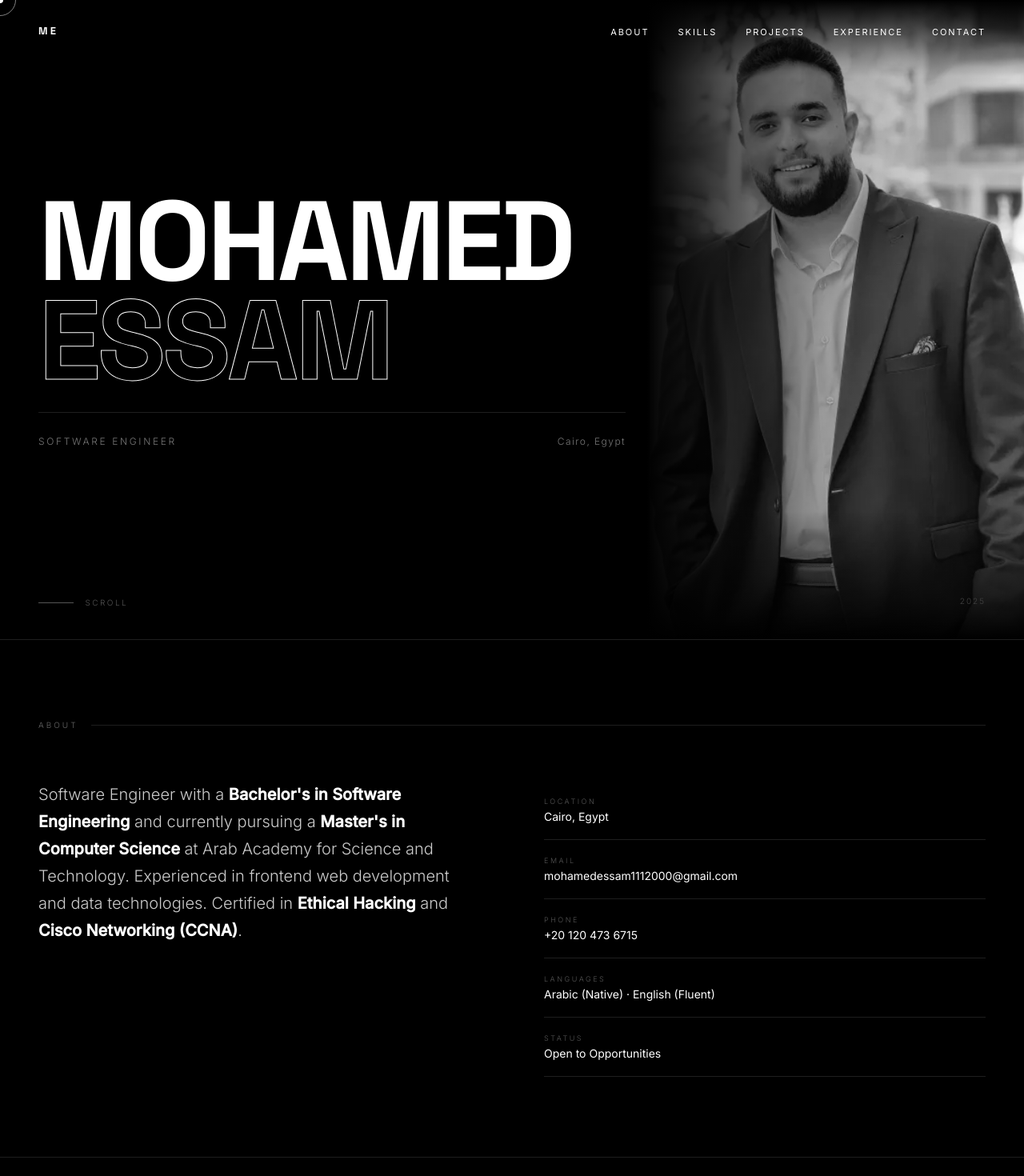
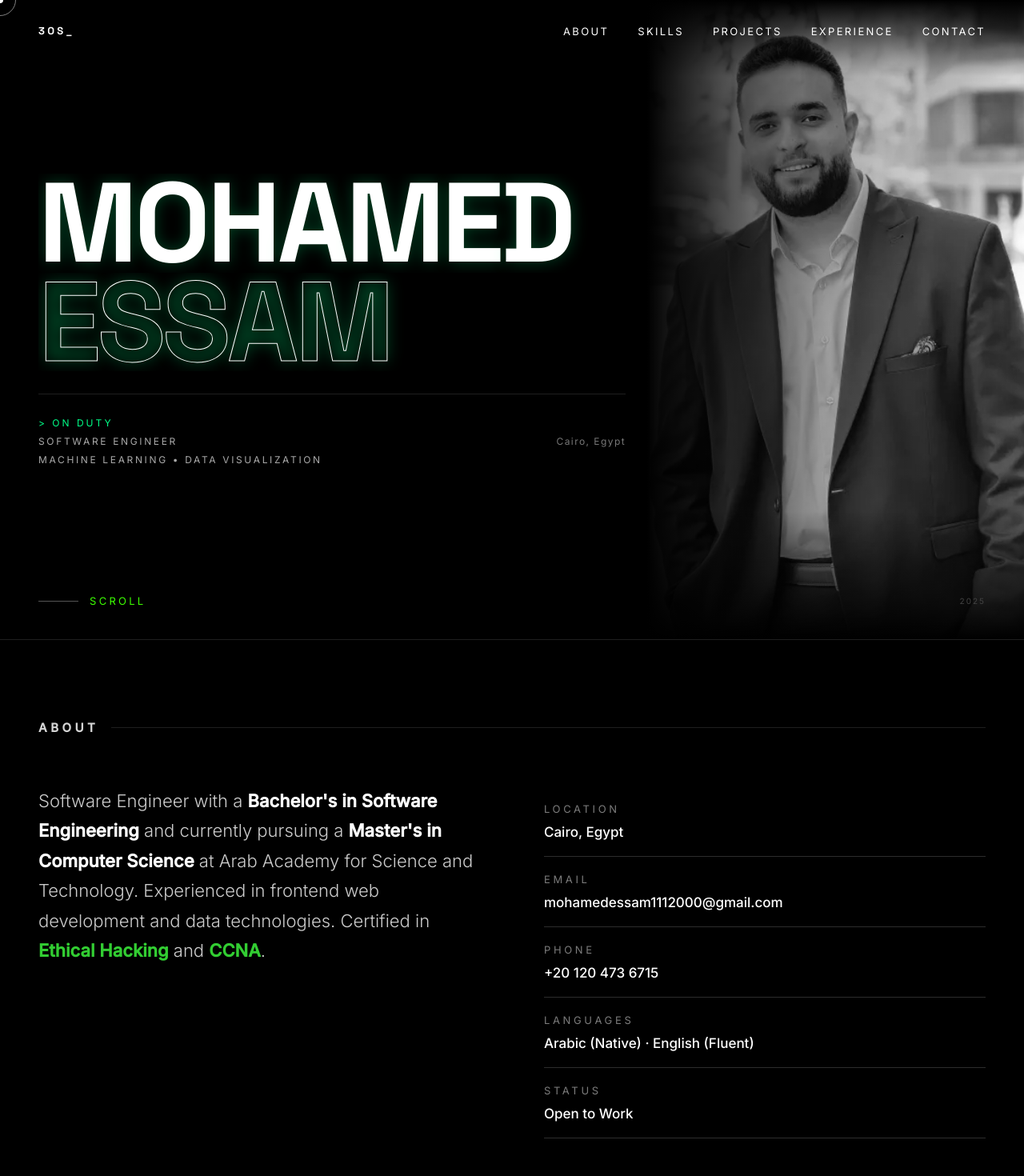
Before and after one commit to mo3os/portfolio, a React (Vite) app: page / in a window 1280 px wide. Shown: the top 1470 px of the page at 80% size. Built offline with nearby package versions, Linux system fonts and the light colour scheme.

Commit message:
Add files via upload

```diff
--- a/src/App.jsx
+++ b/src/App.jsx
@@ -25,10 +25,10 @@ export default function App() {
         borderTop: "1px solid #1e1e1e",
         display: "flex", justifyContent: "space-between", alignItems: "center",
       }}>
-        <span style={{ fontSize: 10, letterSpacing: "0.18em", textTransform: "uppercase", color: "#444" }}>
+        <span style={{ fontSize: 13, letterSpacing: "0.18em", textTransform: "uppercase", color: "#444" }}>
           © 2026 Mohamed Essam
         </span>
-        <span style={{ fontSize: 10, letterSpacing: "0.18em", textTransform: "uppercase", color: "#444" }}>
+        <span style={{ fontSize: 13, letterSpacing: "0.18em", textTransform: "uppercase", color: "#444" }}>
           Software Engineer — Cairo, Egypt
         </span>
       </footer>
--- a/src/components/About.jsx
+++ b/src/components/About.jsx
@@ -8,12 +8,12 @@ export default function About() {
       <SectionLabel>About</SectionLabel>
       <div style={{ display: "grid", gridTemplateColumns: "1fr 1fr", gap: "80px" }}>
         <FadeIn>
-          <p style={{ fontSize: 20, lineHeight: 1.7, fontWeight: 300, color: "#ccc" }}>
+          <p style={{ fontSize: 22, lineHeight: 1.7, fontWeight: 300, color: "#ccc" }}>
             Software Engineer with a <strong style={{ color: "white", fontWeight: 600 }}>Bachelor's in Software Engineering</strong>{" "}
             and currently pursuing a <strong style={{ color: "white", fontWeight: 600 }}>Master's in Computer Science</strong>{" "}
             at Arab Academy for Science and Technology. Experienced in frontend web development and data technologies.
-            Certified in <strong style={{ color: "white", fontWeight: 600 }}>Ethical Hacking</strong> and{" "}
-            <strong style={{ color: "white", fontWeight: 600 }}>Cisco Networking (CCNA)</strong>.
+            Certified in <strong style={{ color: "limegreen", fontWeight: 600 }}>Ethical Hacking</strong> and{" "}
+            <strong style={{ color: "limegreen", fontWeight: 600 }}>CCNA</strong>.
           </p>
         </FadeIn>
         <FadeIn delay={0.1}>
@@ -23,14 +23,14 @@ export default function About() {
               ["Email", personal.email],
               ["Phone", personal.phone],
               ["Languages", "Arabic (Native) · English (Fluent)"],
-              ["Status", "Open to Opportunities"],
+              ["Status", "Open to Work"],
             ].map(([label, val]) => (
               <div key={label} style={{
-                display: "flex", flexDirection: "column", gap: 5,
-                padding: "20px 0", borderBottom: "1px solid #1e1e1e",
+                display: "flex", flexDirection: "column", gap: 11,
+                padding: "20px 0", borderBottom: "1px solid #2c2c2c",
               }}>
-                <span style={{ fontSize: 9, letterSpacing: "0.28em", textTransform: "uppercase", color: "#555" }}>{label}</span>
-                <span style={{ fontSize: 14, fontWeight: 400 }}>{val}</span>
+                <span style={{ fontSize: 13, letterSpacing: "0.28em", textTransform: "uppercase", color: "#7c7c7c" }}>{label}</span>
+                <span style={{ fontSize: 17, fontWeight: 500 }}>{val}</span>
               </div>
             ))}
           </div>
--- a/src/components/Contact.jsx
+++ b/src/components/Contact.jsx
@@ -5,10 +5,11 @@ import SectionLabel from "./SectionLabel";
 import FadeIn from "./FadeIn";
 
 const links = [
-  { label: "Email", href: `mailto:${personal.email}`, icon: "M3 8l7.89 5.26a2 2 0 002.22 0L21 8M5 19h14a2 2 0 002-2V7a2 2 0 00-2-2H5a2 2 0 00-2 2v10a2 2 0 002 2z" },
+  { label: "mohamedessam1112000@gmail.com", href: `mailto:${personal.email}`, icon: "M3 8l7.89 5.26a2 2 0 002.22 0L21 8M5 19h14a2 2 0 002-2V7a2 2 0 00-2-2H5a2 2 0 00-2 2v10a2 2 0 002 2z" },
   { label: "LinkedIn", href: personal.linkedin, icon: "M16 8a6 6 0 016 6v7h-4v-7a2 2 0 00-2-2 2 2 0 00-2 2v7h-4v-7a6 6 0 016-6zM2 9h4v12H2z M4 6a2 2 0 100-4 2 2 0 000 4z" },
   { label: "GitHub", href: personal.github, icon: "M9 19c-5 1.5-5-2.5-7-3m14 6v-3.87a3.37 3.37 0 00-.94-2.61c3.14-.35 6.44-1.54 6.44-7A5.44 5.44 0 0020 4.77 5.07 5.07 0 0019.91 1S18.73.65 16 2.48a13.38 13.38 0 00-7 0C6.27.65 5.09 1 5.09 1A5.07 5.07 0 005 4.77a5.44 5.44 0 00-1.5 3.78c0 5.42 3.3 6.61 6.44 7A3.37 3.37 0 009 18.13V22" },
   { label: `${personal.phone}`, href: `tel:${personal.phone}`, icon: "M22 16.92v3a2 2 0 01-2.18 2 19.79 19.79 0 01-8.63-3.07A19.5 19.5 0 013.07 8.81 19.79 19.79 0 01.22 2.18 2 2 0 012.18 0h3a2 2 0 012 1.72c.127.96.361 1.903.7 2.81a2 2 0 01-.45 2.11L6.91 7.91a16 16 0 006.06 6.06l1.27-1.27a2 2 0 012.11-.45c.907.339 1.85.573 2.81.7A2 2 0 0122 16.92z" },
+  { label: "+20 114 689 1908", href: `tel:${personal.phone}`, icon: "M22 16.92v3a2 2 0 01-2.18 2 19.79 19.79 0 01-8.63-3.07A19.5 19.5 0 013.07 8.81 19.79 19.79 0 01.22 2.18 2 2 0 012.18 0h3a2 2 0 012 1.72c.127.96.361 1.903.7 2.81a2 2 0 01-.45 2.11L6.91 7.91a16 16 0 006.06 6.06l1.27-1.27a2 2 0 012.11-.45c.907.339 1.85.573 2.81.7A2 2 0 0122 16.92z" },
 ];
 
 export default function Contact() {
@@ -23,7 +24,7 @@ export default function Contact() {
           marginBottom: 56,
         }}>
           Let's work<br />
-          <span style={{ WebkitTextStroke: "1px white", color: "transparent" }}>together.</span>
+          <span style={{ WebkitTextStroke: "1px limegreen", color: "transparent" }}>together.</span>
         </h2>
       </FadeIn>
       <FadeIn delay={0.1}>
--- a/src/components/Hero.jsx
+++ b/src/components/Hero.jsx
@@ -35,6 +35,7 @@ export default function Hero() {
       {/* Name */}
       <div style={{ position: "relative", zIndex: 1, maxWidth: "62%" }}>
         <h1 style={{
+          textShadow: "0 0 20px rgba(0,255,136,.25)",
           fontFamily: "'Space Grotesk', sans-serif", fontWeight: 700,
           fontSize: "clamp(68px, 11vw, 170px)", lineHeight: 0.88,
           letterSpacing: "-0.03em", textTransform: "uppercase",
@@ -67,7 +68,46 @@ export default function Hero() {
           transition={{ duration: 0.6, delay: 1.1 }}
           style={{ display: "flex", justifyContent: "space-between", alignItems: "center" }}>
           <span style={{ fontSize: 12, letterSpacing: "0.22em", textTransform: "uppercase", color: "#777" }}>
-            {personal.title}
+            <div
+  style={{
+    display: "flex",
+    flexDirection: "column",
+    gap: "8px"
+  }}
+>
+  <span
+    style={{
+      color: "#00ff88",
+      fontSize: 12,
+      letterSpacing: "0.25em",
+      textTransform: "uppercase"
+    }}
+  >
+    &gt;  On Duty
+  </span>
+
+  <span
+    style={{
+      fontSize: 12,
+      letterSpacing: "0.22em",
+      textTransform: "uppercase",
+      color: "#aaa"
+    }}
+  >
+    Software Engineer
+  </span>
+
+  <span
+    style={{
+      fontSize: 12,
+      letterSpacing: "0.22em",
+      textTransform: "uppercase",
+      color: "#aaa"
+    }}
+  >
+    Machine Learning • Data Visualization
+  </span>
+</div>
           </span>
           <span style={{ fontSize: 12, letterSpacing: "0.12em", color: "#777" }}>
             Cairo, Egypt
@@ -81,7 +121,7 @@ export default function Hero() {
         style={{
           position: "absolute", bottom: 40, left: 48,
           display: "flex", alignItems: "center", gap: 14,
-          fontSize: 10, letterSpacing: "0.25em", textTransform: "uppercase", color: "#555",
+          fontSize: 13, letterSpacing: "0.25em", textTransform: "uppercase", color: "#3cff00",
         }}>
         <ScrollLine />
         Scroll
--- a/src/components/Navbar.jsx
+++ b/src/components/Navbar.jsx
@@ -42,7 +42,7 @@ export default function Navbar() {
             fontSize: 13, letterSpacing: "0.25em", textTransform: "uppercase",
             color: "white", background: "none", border: "none", cursor: "none",
           }}
-        >ME</button>
+        >3OS_</button>
 
         <ul style={{ display: "flex", gap: 36, listStyle: "none" }} className="nav-desktop">
           {links.map((l) => (
@@ -124,7 +124,7 @@ function NavLink({ label, onClick }) {
       onMouseLeave={() => setHovered(false)}
       style={{
         background: "none", border: "none", cursor: "none", position: "relative",
-        fontFamily: "'Inter', sans-serif", fontSize: 11, fontWeight: 400,
+        fontFamily: "'Inter', sans-serif", fontSize: 13, fontWeight: 400,
         letterSpacing: "0.18em", textTransform: "uppercase", color: "white", padding: "2px 0",
       }}
     >
--- a/src/components/SectionLabel.jsx
+++ b/src/components/SectionLabel.jsx
@@ -4,8 +4,8 @@ export default function SectionLabel({ children }) {
   return (
     <div style={{
       display: "flex", alignItems: "center", gap: 16,
-      marginBottom: 64, fontSize: 10, letterSpacing: "0.3em",
-      textTransform: "uppercase", color: "#666",
+      marginBottom: 64, fontSize: 15, letterSpacing: "0.3em",
+      textTransform: "uppercase", color: "#d4d4d4", fontWeight:"700"
     }}>
       {children}
       <motion.div
--- a/src/components/Skills.jsx
+++ b/src/components/Skills.jsx
@@ -32,7 +32,7 @@ function SkillBlock({ skill }) {
       transition={{ duration: 0.4, ease: [0.25, 0.46, 0.45, 0.94] }}
       style={{ padding: "36px 32px", cursor: "none" }}
     >
-      <div style={{ fontSize: 9, letterSpacing: "0.28em", textTransform: "uppercase", color: "#555", marginBottom: 18 }}>
+      <div style={{ fontSize: 15, letterSpacing: "0.28em", textTransform: "uppercase", color: "#1eff00", marginBottom: 18 }}>
         {skill.category}
       </div>
       <div style={{ display: "flex", flexDirection: "column", gap: 8 }}>
@@ -41,7 +41,7 @@ function SkillBlock({ skill }) {
             <motion.span animate={{ width: hovered ? 16 : 8, background: hovered ? "#fff" : "#333" }}
               transition={{ duration: 0.4 }}
               style={{ display: "inline-block", height: 1 }} />
-            <span style={{ fontSize: 13, fontWeight: 400 }}>{item}</span>
+            <span style={{ fontSize: 15, fontWeight: 500 }}>{item}</span>
           </div>
         ))}
       </div>
--- a/src/data/content.js
+++ b/src/data/content.js
@@ -42,7 +42,7 @@ export const projects = [
   },
   {
     num: "03",
-    name: "Food Ordering POS",
+    name: "Food Ordering App",
     subtitle: "Desktop Application",
     tag: "Desktop App",
     description:
@@ -79,5 +79,5 @@ export const education = [
 export const certificates = [
   { name: "Ethical Hacking Certificate", issuer: "AITB Company", hours: "60 Hours" },
   { name: "CCNA", issuer: "CCNA", hours: "60 Hours" },
-  { name: "SAP Business Data Cloud", issuer: "SAP", hours: "" },
+  { name: "SAP Business Data Cloud", issuer: "SAP", hours: "10 Hours" },
 ];
--- a/src/index.css
+++ b/src/index.css
@@ -1,33 +1,67 @@
-@import url('https://fonts.googleapis.com/css2?family=Space+Grotesk:wght@300;400;500;600;700&family=Inter:ital,wght@0,300;0,400;0,500;1,300&display=swap');
+@import url('https://fonts.googleapis.com/css2?family=Space+Grotesk:wght@300;400;500;600;700&family=Inter:wght@300;400;500&family=Press+Start+2P&display=swap');
 
-*, *::before, *::after { box-sizing: border-box; margin: 0; padding: 0; }
+*, *::before, *::after {
+  box-sizing: border-box;
+  margin: 0;
+  padding: 0;
+}
 
 :root {
-  --black: #000;
-  --white: #fff;
-  --gray: #777;
-  --gray-light: #aaa;
+  --black: #000000;
+  --white: #ffffff;
+
+  --surface: #0f0f0f;
   --border: #1e1e1e;
-  --border-light: #2a2a2a;
-  --surface: #0a0a0a;
+
+  --neon-green: #00ff2a;
+  --neon-cyan: #00e5ff;
+  --neon-purple: #b026ff;
+  --gray: #888;
 }
 
-html { scroll-behavior: smooth; }
+html {
+  scroll-behavior: smooth;
+}
 
 body {
   background: var(--black);
   color: var(--white);
-  font-family: 'Inter', sans-serif;
-  font-weight: 300;
+  font-family: "Inter", sans-serif;
   overflow-x: hidden;
   cursor: none;
+
+  background-size: 40px 40px;
 }
 
-::selection { background: var(--white); color: var(--black); }
+::selection {
+  background: var(--neon-green);
+  color: black;
+}
 
-a { text-decoration: none; color: inherit; }
+a {
+  text-decoration: none;
+  color: inherit;
+}
 
-/* scrollbar */
-::-webkit-scrollbar { width: 2px; }
-::-webkit-scrollbar-track { background: var(--black); }
-::-webkit-scrollbar-thumb { background: var(--border-light); }
+.neon-title {
+  color: var(--neon-green);
+
+  text-shadow:
+    0 0 5px var(--neon-green),
+    0 0 10px var(--neon-green),
+    0 0 20px var(--neon-green);
+}
+
+.retro-box {
+  border: 1px solid rgb(0, 0, 0);
+  background: rgb(0, 0, 0);
+  backdrop-filter: blur(8px);
+}
+
+::-webkit-scrollbar {
+  width: 4px;
+}
+
+::-webkit-scrollbar-thumb {
+  background: var(--neon-green);
+}
```
Also changed, not shown: src/components/Experience.jsx (+7 -9 lines), src/components/Projects.jsx (+5 -5 lines).
